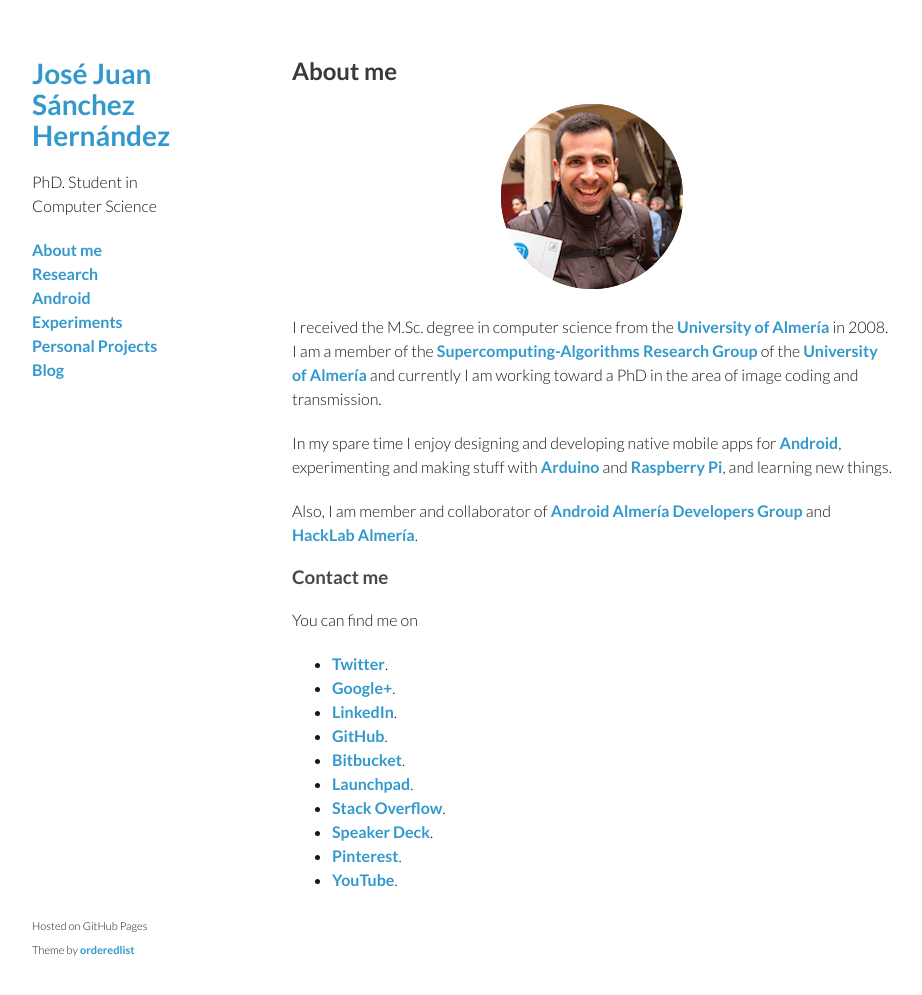
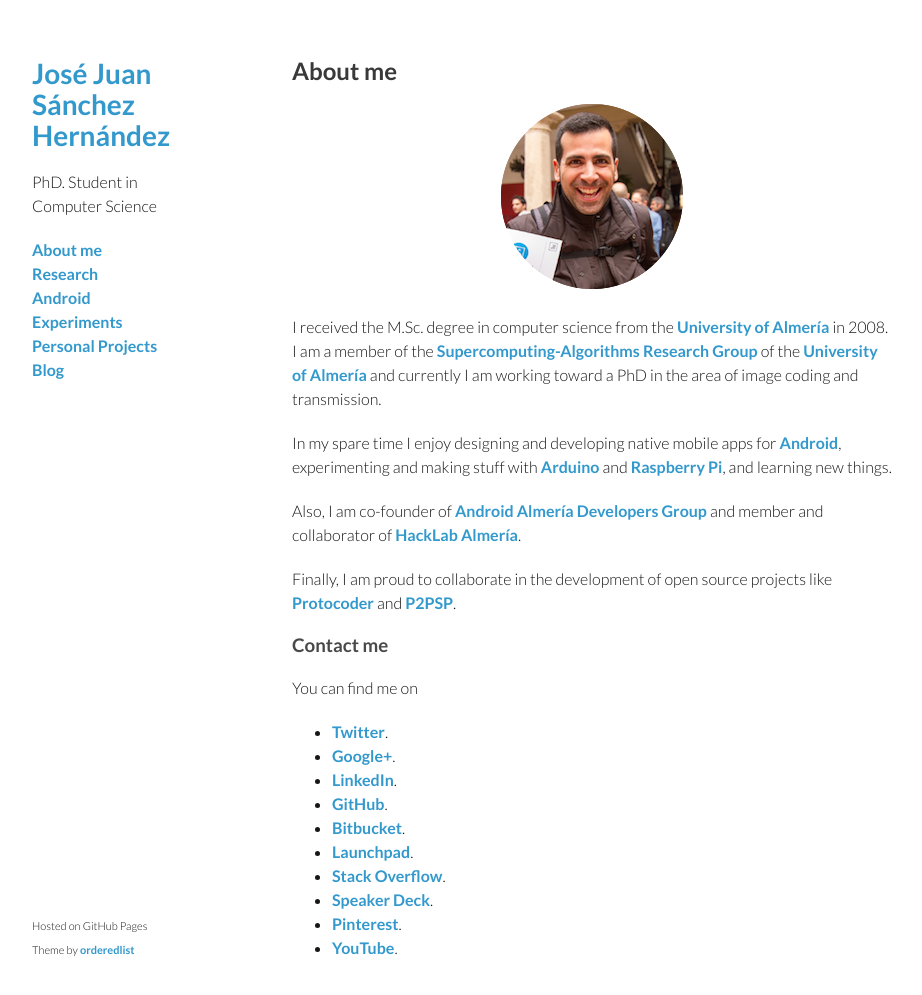
Before and after one commit to josejuansanchez/josejuansanchez.github.io, a Jekyll site: the page built from about/index.md, in a window 1280 px wide and 1030 px high. Shown: the top 995 px of the window, without its empty margins (178-1100 px from the left). Built offline with Jekyll 4.4.1, drawn with Linux system fonts in a browser that asks for light colours.

Commit message:
Added new info

```diff
--- a/about/index.md
+++ b/about/index.md
@@ -18,8 +18,11 @@
 [Android][4], experimenting and making stuff with [Arduino][5] and [Raspberry Pi][6],
 and learning new things.
 
-Also, I am member and collaborator of [Android Almería Developers Group][7] and
-[HackLab Almería][8].
+Also, I am co-founder of [Android Almería Developers Group][7] and member and
+collaborator of [HackLab Almería][8].
+
+Finally, I am proud to collaborate in the development of open source
+projects like [Protocoder][9] and [P2PSP][10].
 
 ### Contact me
 
```
Also changed, not shown: other parts of about/index.md (+2 -0 lines).
